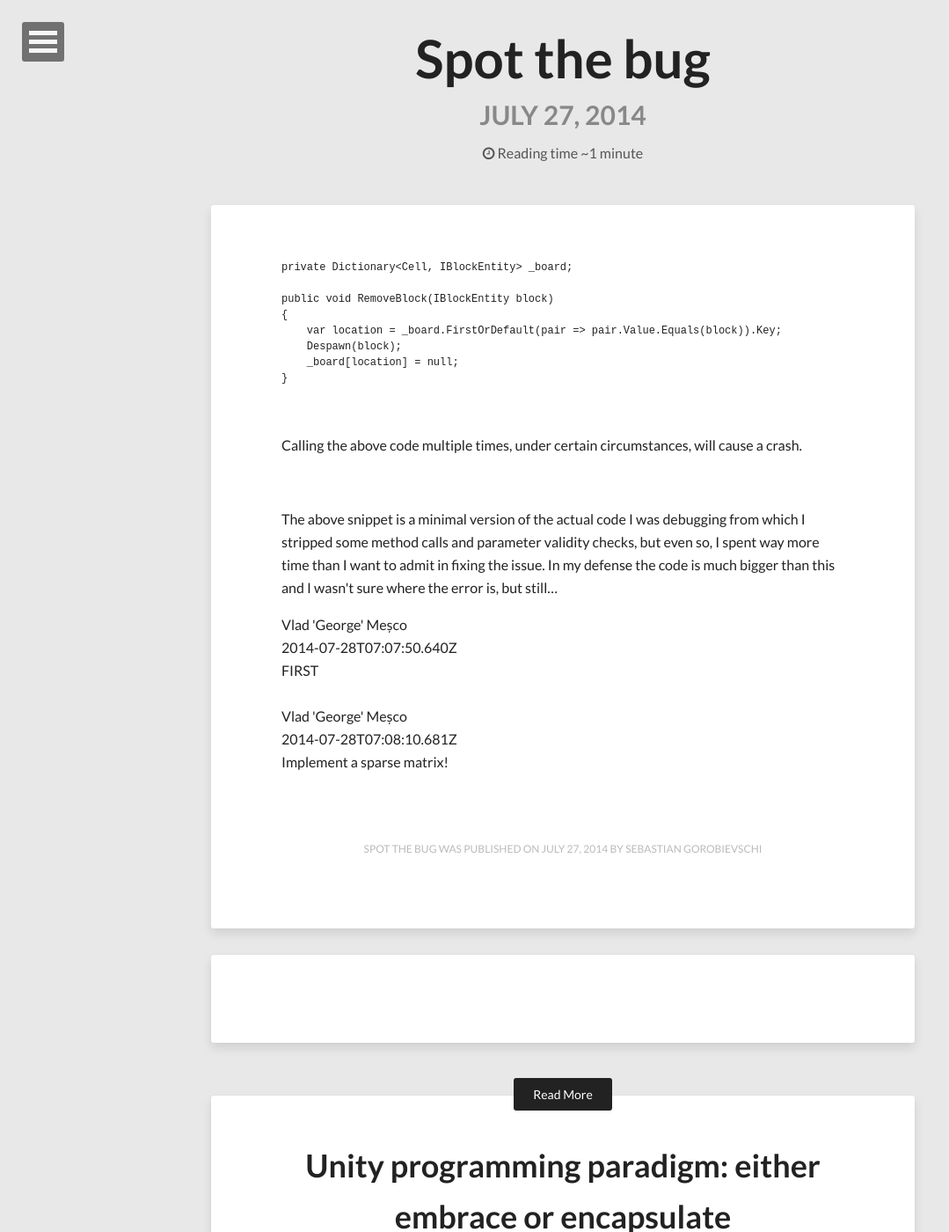
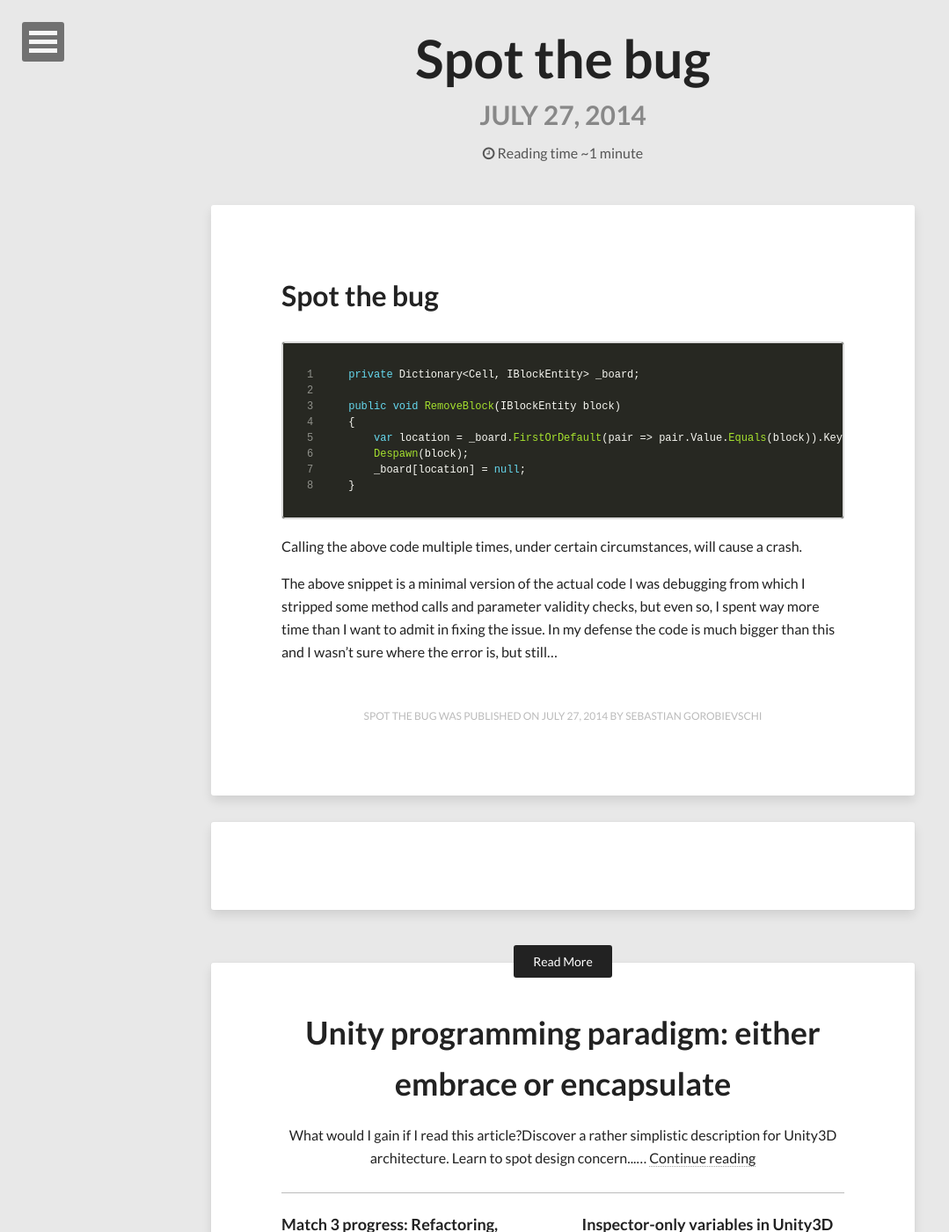
Before and after one commit to RecklessDev/RecklessDev.github.io, a Jekyll site: the page built from _posts/2014-07-27-spot-bug.md, in a window 1280 px wide and 1400 px high. Shown: the whole window at 88% size, without its empty margins (0-1079 px from the left). Built offline with Jekyll 4.4.1, drawn with Linux system fonts in a browser that asks for light colours; nearby versions of some CDN libraries; comment, search, counter and statistics services are not loaded.

Commit message:
Fixed some issues with the blog post
also tried to enable syntax highlight

```diff
--- a/Gemfile
+++ b/Gemfile
@@ -1,4 +1,9 @@
 source 'https://rubygems.org'
+
+require 'rbconfig'
+if RbConfig::CONFIG['target_os'] =~ /mswin|mingw|cygwin/i
+  gem 'wdm', '>= 0.1.0'
+end
 
 gem 'jekyll'
 gem 'kramdown'
--- a/_config.yml
+++ b/_config.yml
@@ -4,7 +4,7 @@
 reading_time:     true
 words_per_minute: 200
 #Your site's domain goes here. Leave localhost server or blank when working locally.
-url:			   http://recklessdev.github.io/
+url:
 
 # Owner/author information
 owner:
@@ -37,7 +37,7 @@
 # http://en.wikipedia.org/wiki/List_of_tz_database_time_zones
 timezone:    America/New_York
 future:      true
-highlighter: none
+highlighter: Pygments
 markdown:    kramdown
 
 # https://github.com/mojombo/jekyll/wiki/Permalinks
@@ -69,7 +69,7 @@
   -
     scope:
       path: "" # an empty string here means all files in the project
-      type: post
+      type: posts
     values:
       layout: "post"
       comments: true
--- a/_posts/2014-07-27-spot-bug.html
+++ /dev/null
@@ -1,41 +0,0 @@
----
-title: "Spot the bug"
----
-
-<div class="css-full-post-content js-full-post-content">
-<pre class="brush: csharp;">private Dictionary&lt;Cell, IBlockEntity&gt; _board;<br /><br />public void RemoveBlock(IBlockEntity block)<br />{<br />    var location = _board.FirstOrDefault(pair =&gt; pair.Value.Equals(block)).Key;<br />    Despawn(block);<br />    _board[location] = null;<br />}<br /></pre><br /><p>Calling the above code multiple times, under certain circumstances, will cause a crash.</p><br /><p>The above snippet is a minimal version of the actual code I was debugging from which I stripped some method calls and parameter validity checks, but even so, I spent way more time than I want to admit in fixing the issue. In my defense the code is much bigger than this and I wasn't sure where the error is, but still… </p>
-</div>
-<div class="css-full-comments-content js-full-comments-content">
-<div class="css-full-comment js-full-comment">
-  <div class="css-comment-user-link js-comment-user-link">
-  <a href="http://www.blogger.com/profile/12952510818318130046">
-  <div class="css-comment-name js-comment-name">
-    Vlad 'George' Meșco
-  </div>
-  </a>
-  <div class="css-comment-date js-comment-date">
-    2014-07-28T07:07:50.640Z
-  </div>
-  </div>
-  <div class="css-comment-content js-comment-content">
-    FIRST
-  </div>
-  <br/>
-</div>
-<div class="css-full-comment js-full-comment">
-  <div class="css-comment-user-link js-comment-user-link">
-  <a href="http://www.blogger.com/profile/12952510818318130046">
-  <div class="css-comment-name js-comment-name">
-    Vlad 'George' Meșco
-  </div>
-  </a>
-  <div class="css-comment-date js-comment-date">
-    2014-07-28T07:08:10.681Z
-  </div>
-  </div>
-  <div class="css-comment-content js-comment-content">
-    Implement a sparse matrix!
-  </div>
-  <br/>
-</div>
-</div>
--- /dev/null
+++ b/_posts/2014-07-27-spot-bug.md
@@ -0,0 +1,20 @@
+---
+title: "Spot the bug"
+---
+
+#Spot the bug
+
+~~~csharp
+private Dictionary<Cell, IBlockEntity> _board;
+
+public void RemoveBlock(IBlockEntity block)
+{
+    var location = _board.FirstOrDefault(pair => pair.Value.Equals(block)).Key;
+    Despawn(block);
+    _board[location] = null;
+}
+~~~
+
+Calling the above code multiple times, under certain circumstances, will cause a crash.
+
+The above snippet is a minimal version of the actual code I was debugging from which I stripped some method calls and parameter validity checks, but even so, I spent way more time than I want to admit in fixing the issue. In my defense the code is much bigger than this and I wasn't sure where the error is, but still…
--- a/feed.xml
+++ b/feed.xml
@@ -1,5 +1,5 @@
 ---
-layout: none
+title: feed.xml
 ---
 <?xml version="1.0" encoding="utf-8"?>
 <feed xmlns="http://www.w3.org/2005/Atom" xml:lang="en">
```
